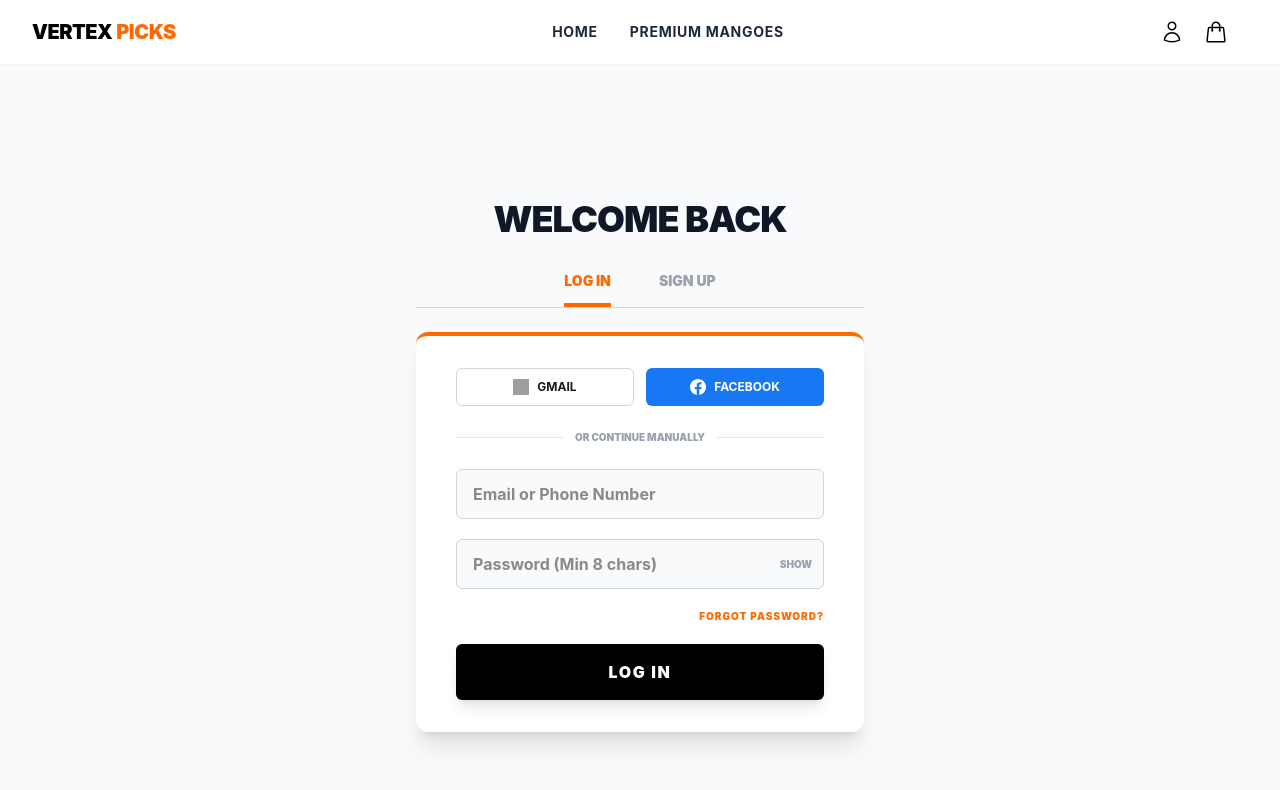
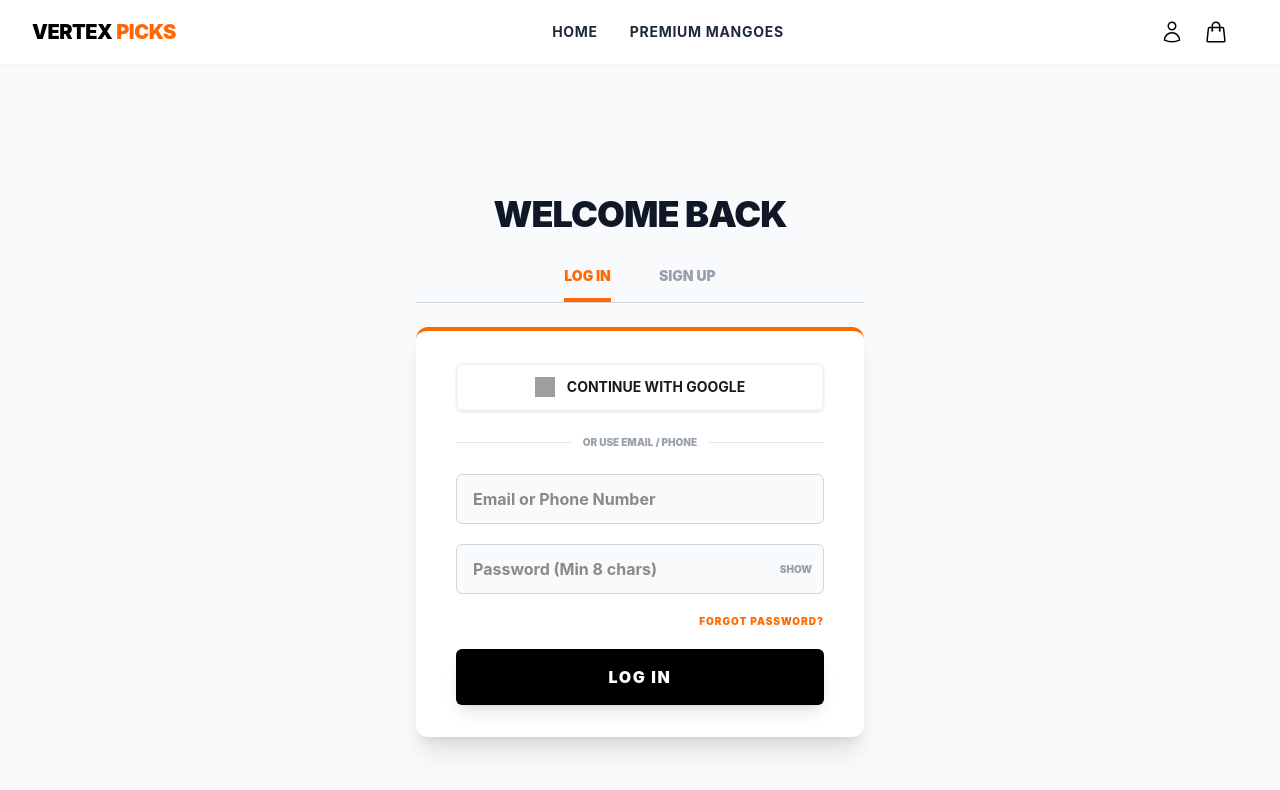
Before and after one commit to HSAdib/vertex-picks, a React (Vite) app: page /login in a window 1280 px wide. Shown: the top 790 px of the page. Built offline with nearby package versions, Linux system fonts and the light colour scheme; no server answers; grey boxes are pictures that could not be loaded.

Commit message:
deleted fb login
too much jhamela

```diff
--- a/src/pages/Login.jsx
+++ b/src/pages/Login.jsx
@@ -6,9 +6,8 @@ import {
   sendEmailVerification,
   sendPasswordResetEmail,
   signOut,
-  GoogleAuthProvider, // NEW
-  FacebookAuthProvider, // NEW
-  signInWithPopup // NEW
+  GoogleAuthProvider, // Keep Google
+  signInWithPopup
 } from 'firebase/auth';
 import { useNavigate } from 'react-router-dom';
 import { auth } from '../firebaseConfig';
@@ -20,50 +19,38 @@ export default function Login() {
   const [identifier, setIdentifier] = useState('');
   const [password, setPassword] = useState('');
   const [confirmPassword, setConfirmPassword] = useState('');
-
-  // Visibility toggles
   const [showPassword, setShowPassword] = useState(false);
   const [showConfirmPassword, setShowConfirmPassword] = useState(false);
-
   const [error, setError] = useState('');
   const [message, setMessage] = useState('');
   const [showPortal, setShowPortal] = useState(false);
   const navigate = useNavigate();
 
-  // THE BOUNCER: Handles redirects after login
   useEffect(() => {
     const unsubscribe = onAuthStateChanged(auth, (user) => {
       if (user) {
         const isAdmin = user.email?.toLowerCase() === ADMIN_EMAIL.toLowerCase();
         const isPhoneAccount = user.email?.includes('@phone.vertexpicks.com');
-        const isSocialLogin = user.providerData.some(p => p.providerId === 'google.com' || p.providerId === 'facebook.com');
+        const isGoogleUser = user.providerData.some(p => p.providerId === 'google.com');
 
-        // Social logins are pre-verified by Google/FB, so they pass instantly
-        if (user.emailVerified || isAdmin || isPhoneAccount || isSocialLogin) {
-          if (isAdmin) {
-            setShowPortal(true);
-          } else {
-            navigate('/profile');
-          }
+        // Redirect if: Verified Email, Admin, Phone Account, or Google Login
+        if (user.emailVerified || isAdmin || isPhoneAccount || isGoogleUser) {
+          if (isAdmin) setShowPortal(true);
+          else navigate('/profile');
         }
       }
     });
     return () => unsubscribe();
   }, [navigate]);
 
-  // SOCIAL LOGIN HANDLERS
-  const handleSocialLogin = async (providerName) => {
+  // GOOGLE LOGIN HANDLER
+  const handleGoogleLogin = async () => {
     setError('');
-    const provider = providerName === 'google'
-      ? new GoogleAuthProvider()
-      : new FacebookAuthProvider();
-
+    const provider = new GoogleAuthProvider();
     try {
-      // This triggers the popup properly
       await signInWithPopup(auth, provider);
     } catch (err) {
-      console.error(err);
-      setError(`Failed to sign in with ${providerName}. Ensure your popups aren't blocked.`);
+      setError('Failed to sign in with Google. Check your connection or pop-up settings.');
     }
   };
 
@@ -78,7 +65,6 @@ export default function Login() {
     e.preventDefault();
     setError('');
     setMessage('');
-
     if (password.length < 8) return setError('Password must be at least 8 characters long.');
     if (!isLoginMode && password !== confirmPassword) return setError('Passwords do not match!');
 
@@ -145,19 +131,17 @@ export default function Login() {
       <div className="mt-6 sm:mx-auto sm:w-full sm:max-w-md">
         <div className="bg-white py-8 px-10 shadow-xl rounded-xl border-t-4 border-orange-500">
 
-          {/* SOCIAL BUTTONS */}
-          <div className="grid grid-cols-2 gap-3 mb-6">
-            <button type="button" onClick={() => handleSocialLogin('google')} className="flex items-center justify-center gap-2 py-2.5 border border-gray-300 rounded-md font-bold text-xs uppercase hover:bg-gray-50 transition-colors">
-              <img src="https://www.gstatic.com/firebasejs/ui/2.0.0/images/auth/google.svg" className="w-4 h-4" alt="Google" /> Gmail
-            </button>
-            <button type="button" onClick={() => handleSocialLogin('facebook')} className="flex items-center justify-center gap-2 py-2.5 bg-[#1877F2] text-white rounded-md font-bold text-xs uppercase hover:opacity-90 transition-opacity">
-              <svg className="w-4 h-4 fill-current" viewBox="0 0 24 24"><path d="M24 12.073c0-6.627-5.373-12-12-12s-12 5.373-12 12c0 5.99 4.388 10.954 10.125 11.854v-8.385H7.078v-3.47h3.047V9.43c0-3.007 1.792-4.669 4.533-4.669 1.312 0 2.686.235 2.686.235v2.953H15.83c-1.491 0-1.956.925-1.956 1.874v2.25h3.328l-.532 3.47h-2.796v8.385C19.612 23.027 24 18.062 24 12.073z"/></svg> Facebook
+          {/* GOOGLE BUTTON - FULL WIDTH */}
+          <div className="mb-6">
+            <button type="button" onClick={handleGoogleLogin} className="w-full flex items-center justify-center gap-3 py-3 border-2 border-gray-100 rounded-md font-bold text-sm uppercase hover:bg-gray-50 transition-all shadow-sm">
+              <img src="https://www.gstatic.com/firebasejs/ui/2.0.0/images/auth/google.svg" className="w-5 h-5" alt="Google" />
+              Continue with Google
             </button>
           </div>
 
           <div className="relative mb-6">
             <div className="absolute inset-0 flex items-center"><div className="w-full border-t border-gray-200"></div></div>
-            <div className="relative flex justify-center text-[10px] uppercase font-black"><span className="bg-white px-3 text-gray-400">Or continue manually</span></div>
+            <div className="relative flex justify-center text-[10px] uppercase font-black"><span className="bg-white px-3 text-gray-400">Or use email / phone</span></div>
           </div>
 
           {error && <div className="bg-red-50 text-red-700 p-3 rounded mb-6 font-bold text-xs border border-red-200">{error}</div>}
```
